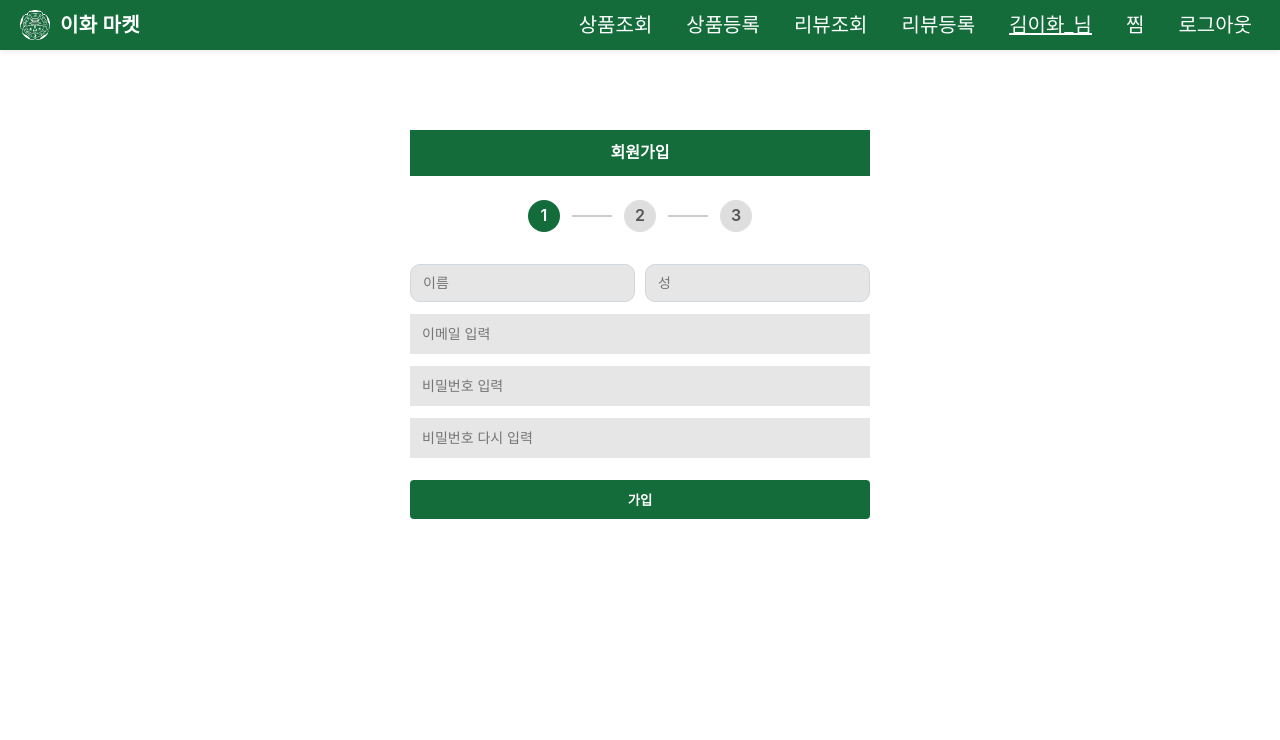
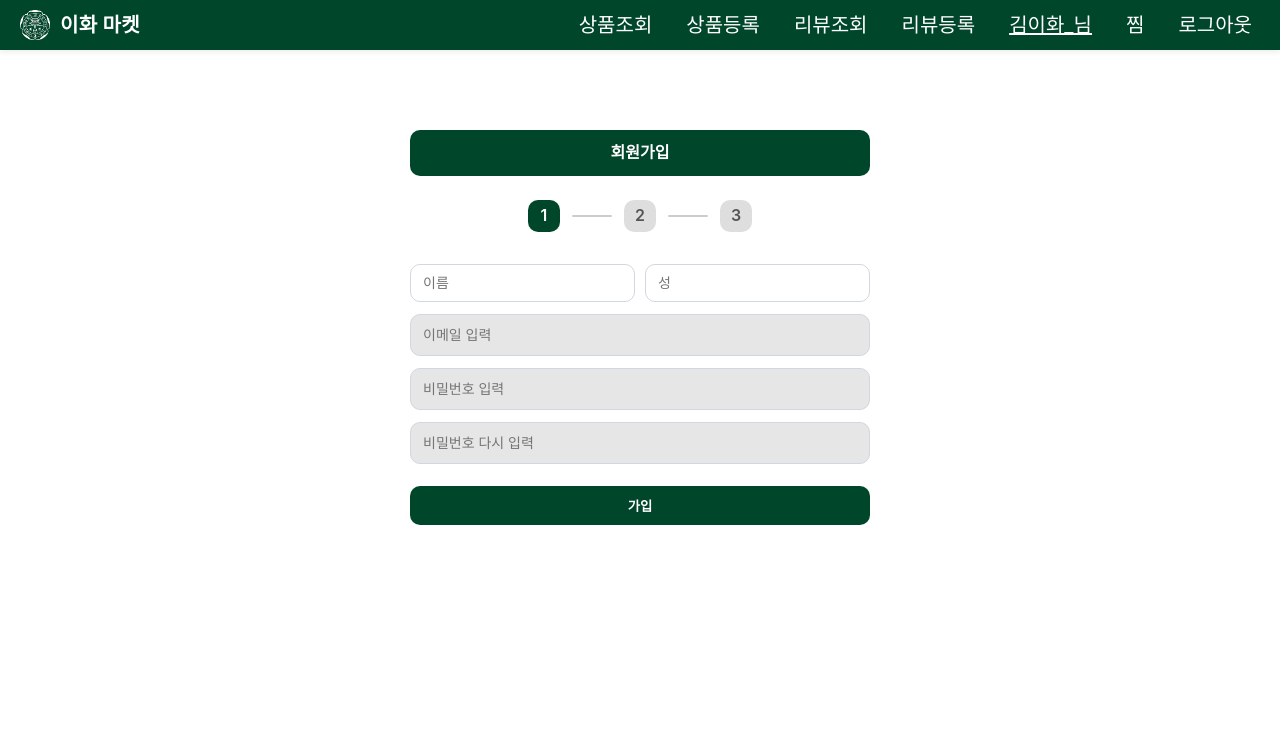
Before and after one commit to OSP-team-8/EwhaMarket, a Flask app: page /signup in a window 1280 px wide. Shown: the top 740 px of the page. Run offline with Flask 3, Linux system fonts and the light colour scheme.

Commit message:
feat: 전체 스타일 통일

```diff
--- a/app.py
+++ b/app.py
@@ -29,7 +29,7 @@ def find_product(pid):
 
 @application.route("/")
 def hello():
-    return render_template("index.html") #index.html을 홈화면에 연결
+    return render_template("login.html") #index.html을 홈화면에 연결
 
 @application.route("/list")
 def view_list():
--- a/static/reg_items.css
+++ b/static/reg_items.css
@@ -15,11 +15,11 @@ form {
   max-width: 1200px;
 }
 
-#register_review {
+#register_items{
   color: black;
   font-size: 25px;
   font-family: Inter;
-  font-weight: 400;
+  font-weight: 700;
   word-wrap: break-word;
 }
 
--- a/static/reg_reviews.css
+++ b/static/reg_reviews.css
@@ -11,7 +11,7 @@ form {
     color: black;
     font-size: 25px;
     font-family: Inter;
-    font-weight: 400;
+    font-weight: 700;
     word-wrap: break-word;
 }
 
--- a/static/style.css
+++ b/static/style.css
@@ -1,11 +1,12 @@
 /* ====== 기본 셋업 ====== */
 :root{
-  --ewha-green: #136c3a;      /* 이화 그린 */
-  --ewha-green-dark:#0f5a31;
-  --ewha-green-soft:#e7f3ec;
+  --ewha-green: #00462A;          /* 메인 그린 통일 */
+  --ewha-green-dark:#003a22;      /* 메인 그린의 어둡게 */
+  --ewha-green-soft:#e7f3ec;      /* 연한 톤은 유지 */
   --text:#222;
   --muted:#666;
   --white:#fff;
+  --radius: 10px;                 /* 둥근 모서리 통일 */
 }
 
 *{ box-sizing:border-box; }
@@ -48,7 +50,7 @@ body{
 
 .navbar__menu a{
   padding:8px 10px;
-  border-radius:8px;
+  border-radius: var(--radius);
   transition: background .2s ease;
 }
 .navbar__menu a:hover{
@@ -85,21 +87,27 @@ section{
 form{
   background: var(--ewha-green-soft);
   border:1px solid #d7e9df;
-  border-radius:14px;
+  border-radius: var(--radius);
   padding:20px;
 }
 
-label{ display:inline-block; min-width:130px; color:var(--ewha-green-dark); }
+label{
+  display:inline-block;
+  min-width:130px;
+  color:var(--ewha-green-dark);
+}
+
 input[type="text"], select, input[type="file"]{
   width: clamp(240px, 60%, 520px);
   padding:10px 12px;
   border:1px solid #d0d7de;
-  border-radius:10px;
+  border-radius: var(--radius);
   outline:none;
+  background:#fff;
 }
 input[type="text"]:focus, select:focus{
   border-color: var(--ewha-green);
-  box-shadow: 0 0 0 3px rgba(19,108,58,.12);
+  box-shadow: 0 0 0 3px rgba(0,70,42,.12);
 }
 
 input[type="submit"], .btn{
@@ -117,7 +125,7 @@ input[type="submit"]:hover, .btn:hover{
 }
 
 /* ====== 이미지 응답형 ====== */
-img{ max-width:100%; height:auto; border-radius:12px; }
+img{ max-width:100%; height:auto; border-radius: var(--radius); }
 
 /* ====== 푸터(필요 시) ====== */
 footer{
@@ -172,22 +180,25 @@ footer{
   gap: 10px;
 }
 
-
 .login-input{
   width: 100%;
   background: #e6e6e6;
-  border: none;
+  border: 1px solid #d0d7de;
+  border-radius: var(--radius);
   padding: 12px 14px;
   font-size: 14px;
   outline: none;
 }
-
+.login-input:focus{
+  border-color: var(--ewha-green);
+  box-shadow: 0 0 0 3px rgba(0,70,42,.12);
+}
 
 .btn-ewha{
   background: var(--ewha-green);
   color: var(--white);
   border: none;
-  border-radius: 4px;
+  border-radius: var(--radius);
   cursor: pointer;
   font-weight: 600;
 }
@@ -237,6 +251,7 @@ footer{
   padding: 10px 0;
   margin-bottom: 24px;
   font-size: 16px;
+  border-radius: var(--radius);
 }
 
 /* Steps */
@@ -250,7 +265,7 @@ footer{
 
 .step{
   width:32px; height:32px;
-  border-radius:50%;
+  border-radius: var(--radius);
   background:#dedede;
   color:#555;
   display:flex;
@@ -268,6 +283,7 @@ footer{
   width:40px;
   height:2px;
   background:#ccc;
+  border-radius: var(--radius);
 }
 
 /* Form matching Figma style */
@@ -282,9 +298,14 @@ footer{
 
 .signup-input{
   background:#e6e6e6;
-  border:none;
+  border:1px solid #d0d7de;
   padding:12px;
   font-size:14px;
+  border-radius: var(--radius);
+}
+.signup-input:focus{
+  border-color: var(--ewha-green);
+  box-shadow: 0 0 0 3px rgba(0,70,42,.12);
 }
 
 .signup-name-row{
@@ -299,10 +320,10 @@ footer{
   width:100%;
   padding:10px;
   margin-top:10px;
+  border-radius: var(--radius);
 }
 
 /* ====== WISHLIST PAGE ====== */
-
 .wishlist-wrap{
   max-width: 1000px;
   margin: 60px auto;
--- a/templates/login.html
+++ b/templates/login.html
@@ -21,7 +21,7 @@
 
       <div class="login-divider"><span>회원가입</span></div>
 
-      <button type="button" class="btn btn-ewha login-email-btn">이메일 가입</button>
+      <a href="{{ url_for('view_signup') }}" class="btn btn-ewha login-email-btn">이메일 가입</a>
     </div>
   </section>
 {% endblock section %}
--- a/templates/reg_items.html
+++ b/templates/reg_items.html
@@ -8,7 +8,7 @@
 {% block section %}
 <form class="reg-form" method="post" enctype="multipart/form-data" action="/submit_item">
 
-  <label id="register_review">상품 등록</label><br><br>
+  <label id="register_items">상품 등록</label><br><br>
 
   <!-- 상품명 -->
   <div class="form_line">
```
Also changed, not shown: other parts of static/style.css (+28 -19 lines), static/list.css (+15 -4 lines), templates/list.html (+4 -3 lines).
